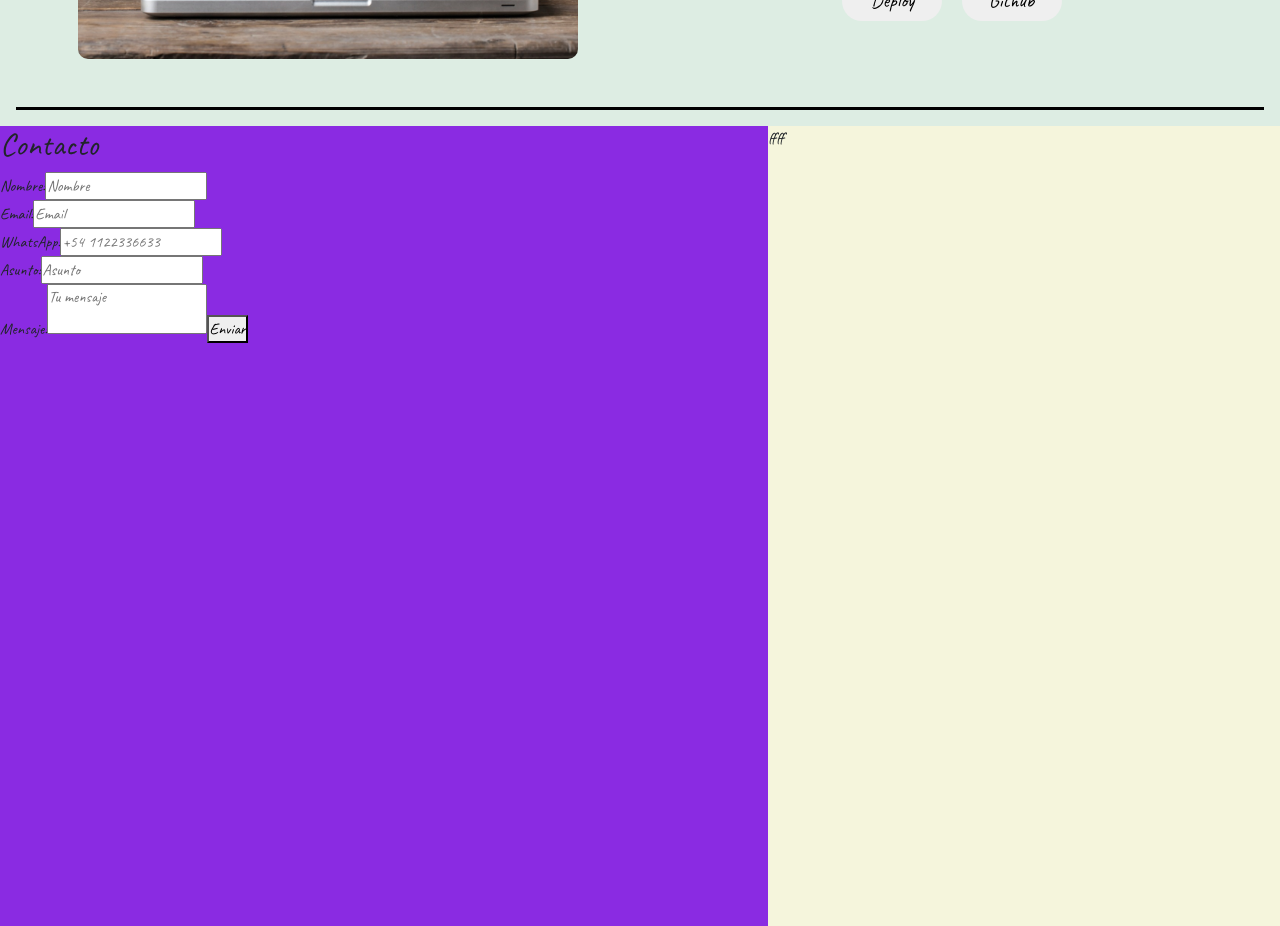
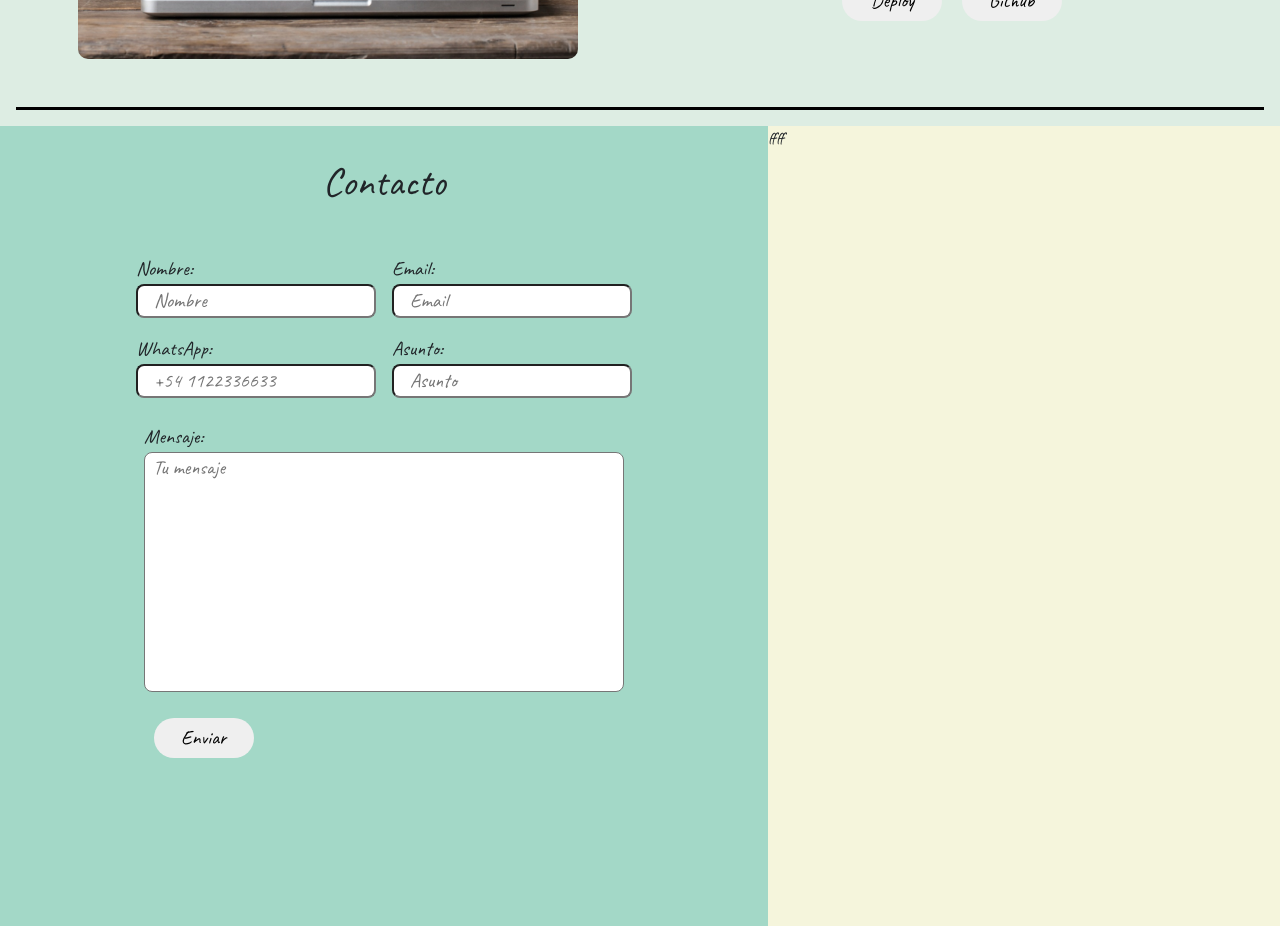
Before and after one commit to NicoOjeda/mi-portfolio, a React (Create React App) app: page / in a window 1280 px wide. Shown: the part 4380-5306 px from the top of the page. Built offline with nearby package versions, Linux system fonts and the light colour scheme; a web font is replaced by a local one.

Commit message:
se da estilos a input y boton

```diff
--- a/src/styles/Contact.css
+++ b/src/styles/Contact.css
@@ -10,9 +10,15 @@
     display: flex;
     justify-content: center;
 }
+.Contact-h2{
+    font-size: 40px;
+    padding-top: 2rem;
+}
 .Contact-div{
     width: 60%;
-    background-color: blueviolet;
+    display: flex;
+    flex-direction: column;
+    align-items: center;
 }
 .Contact-div2{
     width: 40%;
@@ -21,3 +27,70 @@
 textarea{
     resize: none;
 }
+.Contact-form{
+    padding: 2rem;
+    font-size: 20px;
+}
+input{
+    border-radius: 8px;
+    width: 15rem;
+    padding-left: 1rem;
+}
+.Contact-input{
+    display: flex;
+    flex-direction: column;
+    width: 50%;
+    justify-content: center;
+    align-items:flex-start;
+    padding: 0.5rem;
+}
+.Contact-input2{
+    display: flex;
+    flex-direction: column;
+    width: 100%;
+    justify-content: center;
+    align-items:flex-start;
+    padding: 1rem;
+
+}
+.Contact-box{
+    display: flex;
+    align-items: center;
+    justify-content:center ;
+}
+.Contact-textarea{
+    width: 100%;
+    height: 15rem;
+    border-radius: 8px;
+    margin-bottom: 1rem;
+    padding-left: 0.5rem
+}
+.Contact-button{
+    width: 5em;
+    height: 2em;
+    border-radius: 30em;
+    font-size: 20px;
+    font-weight: 500;
+    font-family: inherit;
+    border: none;
+    position: relative;
+    overflow: hidden;
+    z-index: 1;
+    margin: 0.6rem;
+}
+.Contact-button::before {
+    content: '';
+    width: 0;
+    height: 3em;
+    border-radius: 30em;
+    position: absolute;
+    top: 0;
+    left: 0;
+    background-image: linear-gradient(to right, #0fd850 0%, #bbf947 100%);
+    transition: .5s ease;
+    display: block;
+    z-index: -1;
+}
+.Contact-button:hover::before {
+    width: 9em;
+}
```
